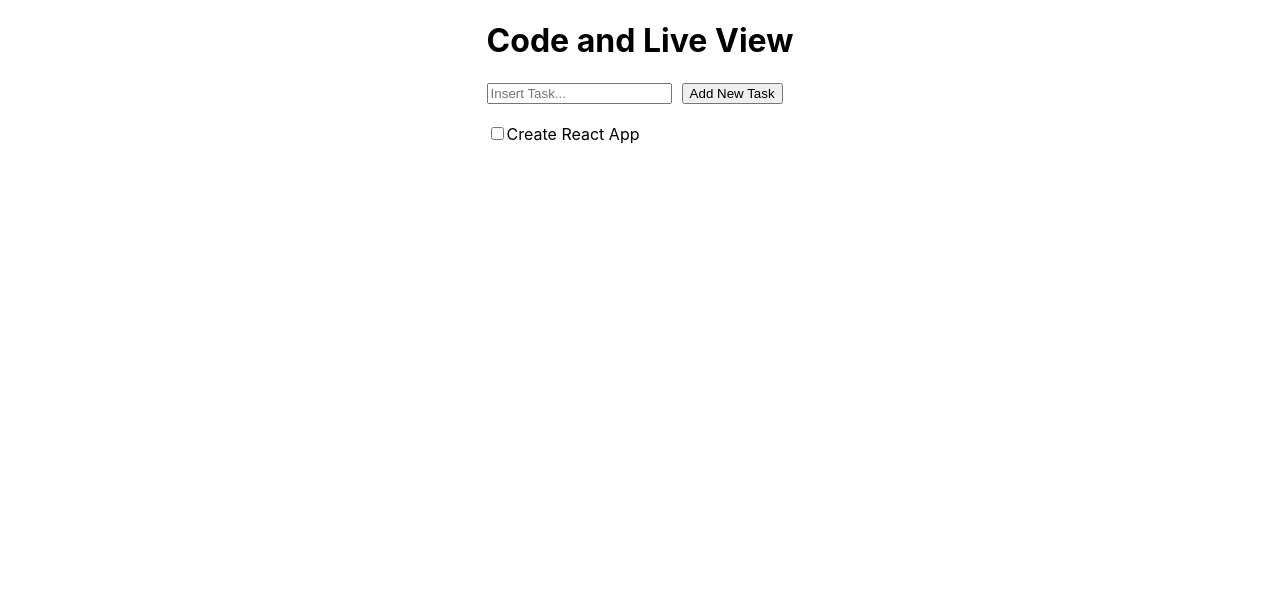
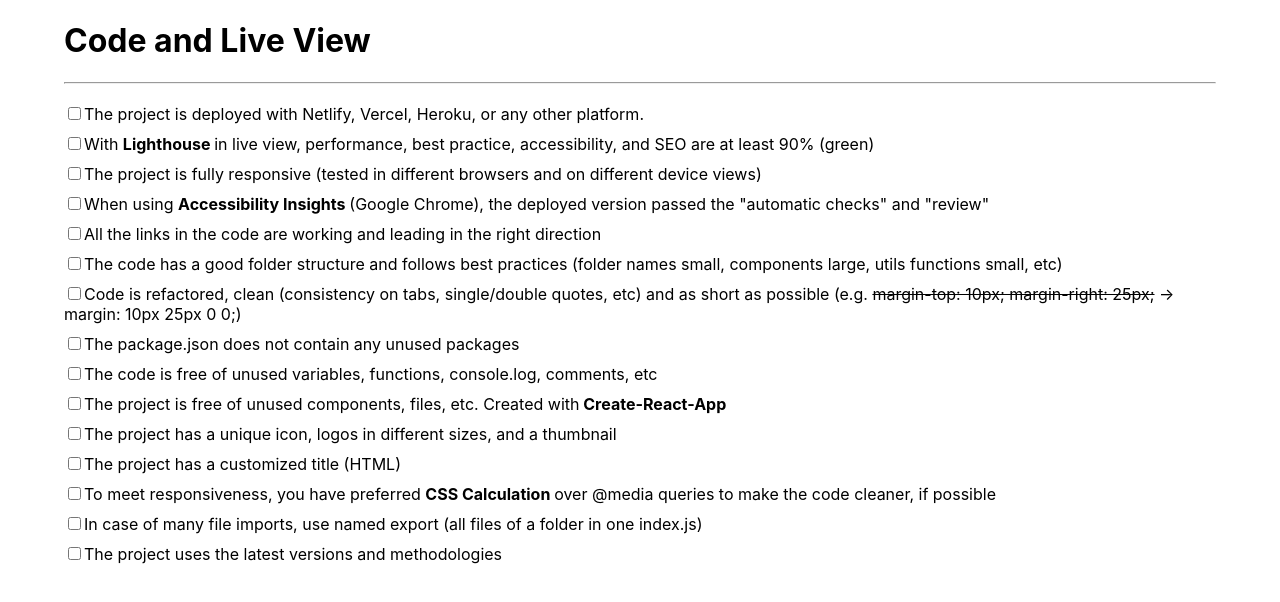
Before and after one commit to YurisCodingClub/pro-check, a React (Create React App) app: page / in a window 1280 px wide. Shown: the top 602 px of the page. Built offline with nearby package versions, Linux system fonts and the light colour scheme.

Commit message:
Developed Code.js component according to description and added little styling for clean output

```diff
--- a/src/App.css
+++ b/src/App.css
@@ -1,12 +1,6 @@
 .App {
-  width: 80%;
+  width: 90%;
   margin: 0px auto;
-}
-
-@media screen and (min-width: 1024px) {
-  .App {
-    width: fit-content;
-  }
 }
 
 .App-logo {
--- a/src/components/Code.js
+++ b/src/components/Code.js
@@ -1,7 +1,7 @@
-import { Fragment, useEffect, useState } from "react";
+import { Fragment } from "react";
 
 const Code = () => {
-  const [check, setCheck] = useState(false);
+  /*const [check, setCheck] = useState(false);
   const[task, setTask] = useState({});
   const [checkList, setCheckList] = useState([]);
 
@@ -48,14 +48,7 @@ const Code = () => {
     }
   }
 
-
-  return (
-    <Fragment>
-      <h1 style={{'textAlign': 'center'}}>
-        Code and Live View
-      </h1>
-
-      <form action="">
+  <form action="">
         <input
           type="text"
           placeholder="Insert Task..."
@@ -63,23 +56,80 @@ const Code = () => {
           onChange={(e) => setTask({done: check, item: e.target.value})}
         />
         <input type="button" value="Add New Task" onClick={addNewTask} />
-      </form>
+      </form>*/
 
+
+  return (
+    <Fragment>
+      <h1> Code and Live View </h1>
+      <hr />
       <div style={{'marginTop': '20px'}}>
-        {checkList.map((task, index) => (
-          <label
-            key={index}
-            style={{'display': 'block'}}
-            onClick={() => {checkItem(task)}}
-          >
-            <input
-              type="checkbox"
-              checked={task.done}
-              onChange={() => {console.log("Value change!")}}
-             />
-            {task.item}
-          </label>
-        ))}
+        <label>
+          <input type="checkbox" />
+          The project is deployed with Netlify, Vercel, Heroku, or any other platform.
+        </label>
+        <label>
+          <input type="checkbox" />
+          With <strong> Lighthouse </strong> in live view, performance, best practice,
+          accessibility, and SEO are at least 90% (green)
+        </label>
+        <label>
+          <input type="checkbox" />
+          The project is fully responsive (tested in different browsers and on different device views)
+        </label>
+        <label>
+          <input type="checkbox" />
+          When using <strong> Accessibility Insights </strong> (Google Chrome), the deployed version
+          passed the "automatic checks" and "review"
+        </label>
+        <label>
+          <input type="checkbox" />
+          All the links in the code are working and leading in the right direction
+        </label>
+        <label>
+          <input type="checkbox" />
+          The code has a good folder structure and follows best practices (folder names small, components
+          large, utils functions small, etc)
+        </label>
+        <label>
+          <input type="checkbox" />
+          Code is refactored, clean (consistency on tabs, single/double quotes, etc) and as short as possible
+          (e.g. <s> margin-top: 10px; margin-right: 25px;</s> → margin: 10px 25px 0 0;)
+        </label>
+        <label>
+          <input type="checkbox" />
+          The package.json does not contain any unused packages
+        </label>
+        <label>
+          <input type="checkbox" />
+          The code is free of unused variables, functions, console.log, comments, etc
+        </label>
+        <label>
+          <input type="checkbox" />
+          The project is free of unused components, files, etc. Created with
+          <strong> Create-React-App </strong>
+        </label>
+        <label>
+          <input type="checkbox" />
+         The project has a unique icon, logos in different sizes, and a thumbnail
+        </label>
+        <label>
+          <input type="checkbox" />
+          The project has a customized title (HTML)
+        </label>
+        <label>
+          <input type="checkbox" />
+          To meet responsiveness, you have preferred <strong> CSS Calculation </strong> over
+          @media queries to make the code cleaner, if possible
+        </label>
+        <label>
+          <input type="checkbox" />
+          In case of many file imports, use named export (all files of a folder in one index.js)
+        </label>
+        <label>
+          <input type="checkbox" />
+          The project uses the latest versions and methodologies
+        </label>
       </div>
     </Fragment>
   );
--- a/src/index.css
+++ b/src/index.css
@@ -11,3 +11,8 @@ code {
   font-family: source-code-pro, Menlo, Monaco, Consolas, 'Courier New',
     monospace;
 }
+
+label {
+  display: block;
+  margin: 10px 0;
+}
```
